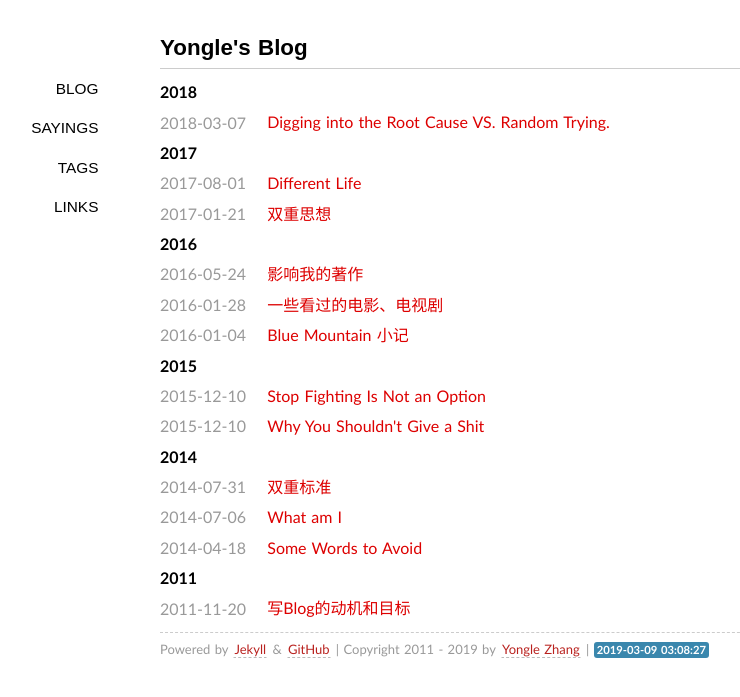
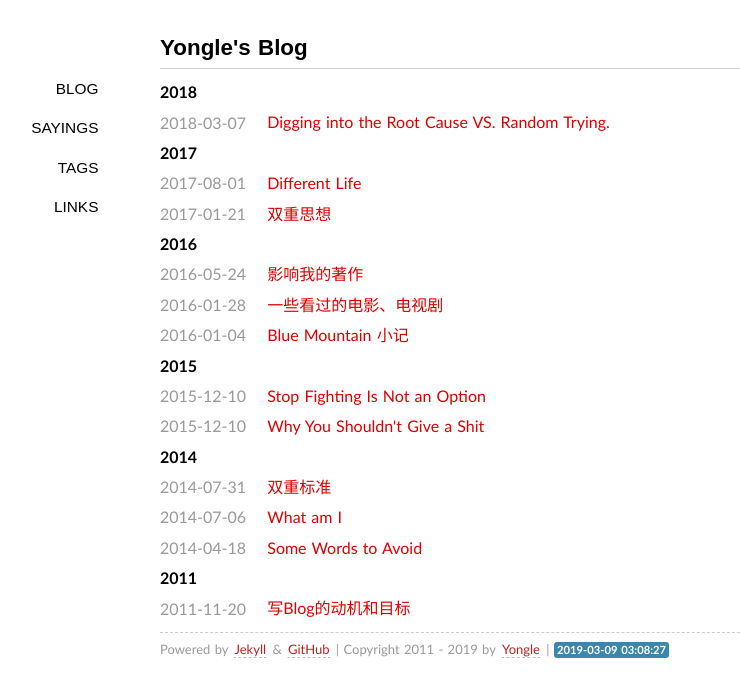
Before and after one commit to zagol/yonglezh.github.io, a Jekyll site: the page built from index.markdown, in a window 1280 px wide. Shown: the top 697 px of the page, without its empty margins (180-920 px from the left). Built offline with Jekyll 4.4.1, drawn with Linux system fonts in a browser that asks for light colours; some web fonts are replaced; comment, search, counter and statistics services are not loaded.

Commit message:
remove name

```diff
--- a/_config.yml
+++ b/_config.yml
@@ -1,9 +1,9 @@
 markdown: kramdown
 permalink: /:year/:month/:day/:title/
 
-name: "Yongle Zhang"
+name: "Yongle"
 
-author: "Yongle Zhang"
+author: "Yongle"
 atom-baseurl: "http://yonglezh.github.io"
 disqus: "zagol"
 
--- a/_layouts/default.html
+++ b/_layouts/default.html
@@ -59,7 +59,7 @@
       </div>
 
     <footer>
-        <p><small>Powered by <a href="https://github.com/mojombo/jekyll">Jekyll</a> & <a href="http://pages.github.com">GitHub</a> | Copyright 2011 - {{site.time | date:"%Y"}} by <a href="/">Yongle Zhang</a> | <span class="label label-info" id="timeSpan"></span></small></p>
+        <p><small>Powered by <a href="https://github.com/mojombo/jekyll">Jekyll</a> & <a href="http://pages.github.com">GitHub</a> | Copyright 2011 - {{site.time | date:"%Y"}} by <a href="/">Yongle</a> | <span class="label label-info" id="timeSpan"></span></small></p>
     </footer>
 
     </div>
```
Also changed, not shown: publications/index.markdown (deleted, +0 -17 lines).
